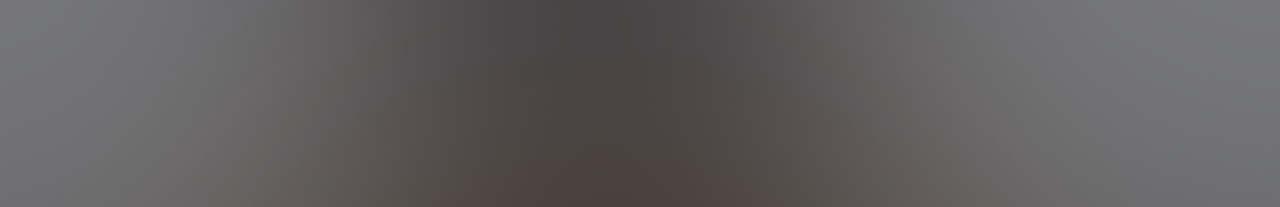
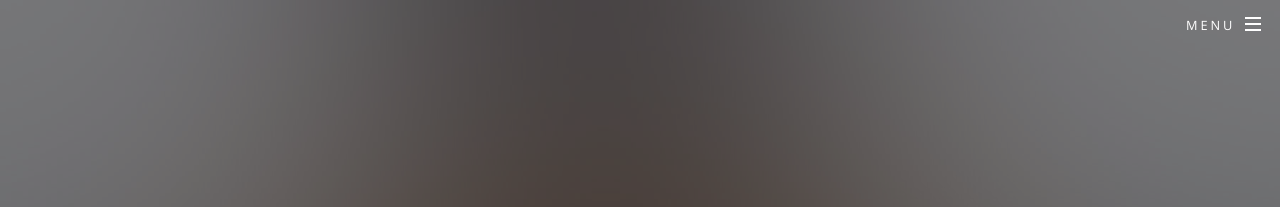
Before and after one commit to farmingdata/farmingdata.github.io, a Jekyll site: the page built from index.html, in a window 1280 px wide. Shown: the top 207 px of the page. Built offline with Jekyll 4.4.1, drawn with Linux system fonts in a browser that asks for light colours.

Commit message:
Adding Pages to Navigation Bar

```diff
--- a/_includes/header.html
+++ b/_includes/header.html
@@ -3,7 +3,7 @@
   <h1><a href="{{ site.baseurl }}/index.html">{{ site.title }}</a></h1>
   <nav id="nav">
     <ul>
-      <!-- <li class="special">
+      <li class="special">
         <a href="#menu" class="menuToggle"><span>Menu</span></a>
         <div id="menu">
           <ul>
@@ -19,7 +19,7 @@
                    class="icon fa-feed"> RSS Feed</a></li>
           </ul>
         </div>
-      </li> -->
+      </li>
     </ul>
   </nav>
 </header>
```
